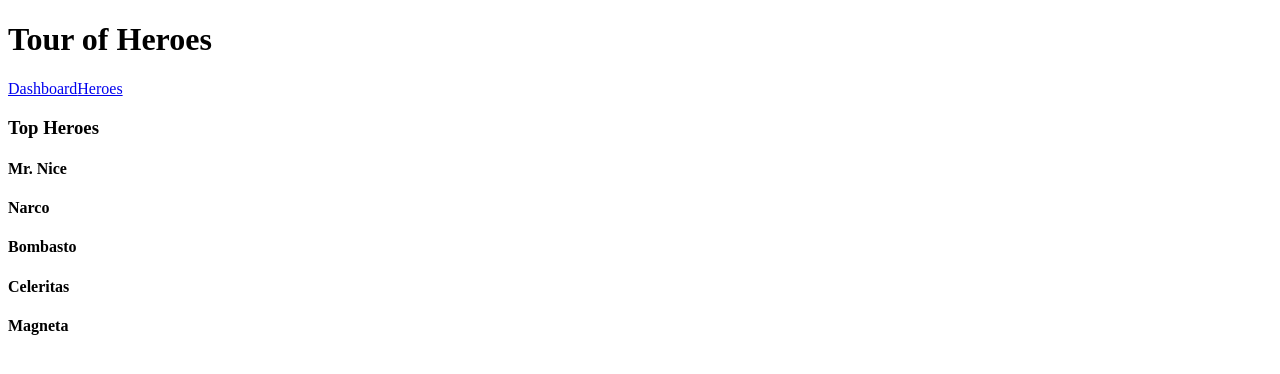
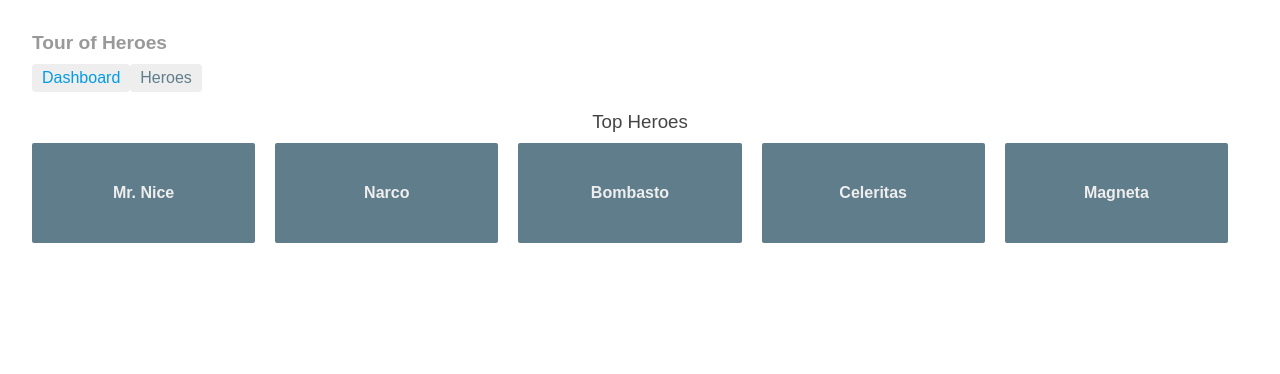
Before and after one commit to UlaSoda/TopHero, an Angular app: page /dashboard in a window 1280 px wide. Shown: the top 374 px of the page. Built offline with nearby package versions, Linux system fonts and the light colour scheme.

Commit message:
套用css樣式

```diff
--- a/src/app/app.component.css
+++ b/src/app/app.component.css
@@ -1,47 +1,28 @@
-.selected {
-background-color: #CFD8DC !important;
-color: white;
+h1 {
+  font-size: 1.2em;
+  color: #999;
+  margin-bottom: 0;
 }
-.heroes {
-margin: 0 0 2em 0;
-list-style-type: none;
-padding: 0;
-width: 15em;
+h2 {
+  font-size: 2em;
+  margin-top: 0;
+  padding-top: 0;
 }
-.heroes li {
-cursor: pointer;
-position: relative;
-left: 0;
-background-color: #EEE;
-margin: .5em;
-padding: .3em 0;
-height: 1.6em;
-border-radius: 4px;
+nav a {
+  padding: 5px 10px;
+  text-decoration: none;
+  margin-top: 10px;
+  display: inline-block;
+  background-color: #eee;
+  border-radius: 4px;
 }
-.heroes li.selected:hover {
-background-color: #BBD8DC !important;
-color: white;
+nav a:visited, a:link {
+  color: #607D8B;
 }
-.heroes li:hover {
-color: #607D8B;
-background-color: #DDD;
-left: .1em;
+nav a:hover {
+  color: #039be5;
+  background-color: #CFD8DC;
 }
-.heroes .text {
-position: relative;
-top: -3px;
+nav a.active {
+  color: #039be5;
 }
-.heroes .badge {
-display: inline-block;
-font-size: small;
-color: white;
-padding: 0.8em 0.7em 0 0.7em;
-background-color: #607D8B;
-line-height: 1em;
-position: relative;
-left: -1px;
-top: -4px;
-height: 1.8em;
-margin-right: .8em;
-border-radius: 4px 0 0 4px;
-}
--- a/src/app/app.component.html
+++ b/src/app/app.component.html
@@ -1,6 +1,6 @@
 <h1>{{title}}</h1>
     <nav>
-        <a routerLink="/dashboard">Dashboard</a>
-        <a routerLink="/heroes">Heroes</a>
+        <a routerLink="/dashboard" routerLinkActive="active">Dashboard</a>
+        <a routerLink="/heroes" routerLinkActive="active">Heroes</a>
     </nav>
 <router-outlet></router-outlet>
--- /dev/null
+++ b/src/app/dashboard.component.css
@@ -0,0 +1,60 @@
+[class*='col-'] {
+  float: left;
+}
+*, *:after, *:before {
+    -webkit-box-sizing: border-box;
+    -moz-box-sizing: border-box;
+    box-sizing: border-box;
+}
+h3 {
+  text-align: center; margin-bottom: 0;
+}
+[class*='col-'] {
+  padding-right: 20px;
+  padding-bottom: 20px;
+}
+[class*='col-']:last-of-type {
+  padding-right: 0;
+}
+.grid {
+  margin: 0;
+}
+.col-1-4 {
+  width: 20%;
+}
+.module {
+    padding: 20px;
+    text-align: center;
+    color: #eee;
+    max-height: 120px;
+    min-width: 120px;
+    background-color: #607D8B;
+    border-radius: 2px;
+}
+h4 {
+  position: relative;
+}
+.module:hover {
+  background-color: #EEE;
+  cursor: pointer;
+  color: #607d8b;
+}
+.grid-pad {
+  padding: 10px 0;
+}
+.grid-pad > [class*='col-']:last-of-type {
+  padding-right: 20px;
+}
+@media (max-width: 600px) {
+    .module {
+      font-size: 10px;
+      max-height: 75px; }
+}
+@media (max-width: 1024px) {
+    .grid {
+      margin: 0;
+    }
+    .module {
+      min-width: 60px;
+    }
+}
--- a/src/app/dashboard.component.ts
+++ b/src/app/dashboard.component.ts
@@ -6,7 +6,8 @@ import { HeroService } from './hero.service';
 
 @Component({
     selector: 'my-dashboard',
-    templateUrl: 'dashboard.component.html'
+    templateUrl: 'dashboard.component.html',
+    styleUrls: ['dashboard.component.css']
 })
 export class DashboardComponent implements OnInit{
     heroes: Hero[] = [];
--- /dev/null
+++ b/src/app/hero-detail.component.css
@@ -0,0 +1,29 @@
+label {
+  display: inline-block;
+  width: 3em;
+  margin: .5em 0;
+  color: #607D8B;
+  font-weight: bold;
+}
+input {
+  height: 2em;
+  font-size: 1em;
+  padding-left: .4em;
+}
+button {
+  margin-top: 20px;
+  font-family: Arial;
+  background-color: #eee;
+  border: none;
+  padding: 5px 10px;
+  border-radius: 4px;
+  cursor: pointer; cursor: hand;
+}
+button:hover {
+  background-color: #cfd8dc;
+}
+button:disabled {
+  background-color: #eee;
+  color: #ccc;
+  cursor: auto;
+}
--- a/src/app/hero-detail.component.ts
+++ b/src/app/hero-detail.component.ts
@@ -8,7 +8,7 @@ import { HeroService } from './hero.service';
     // moduleId: module.id,
     selector: 'my-hero-detail',
     templateUrl: 'hero-detail.component.html',
-
+    styleUrls: ['hero-detail.component.css']
 })
 export class HeroDetailComponent implements OnInit{
     //@Input 裝飾器(decorator),宣告hero是從別的元件輸入過來的
--- a/src/index.html
+++ b/src/index.html
@@ -8,6 +8,7 @@
 
   <meta name="viewport" content="width=device-width, initial-scale=1">
   <link rel="icon" type="image/x-icon" href="favicon.ico">
+  <link rel="stylesheet" href="styles.css">
 
 </head>
 <body>
--- /dev/null
+++ b/src/styles.css
@@ -0,0 +1,23 @@
+/* Master Styles */
+h1 {
+  color: #369;
+  font-family: Arial, Helvetica, sans-serif;
+  font-size: 250%;
+}
+h2, h3 {
+  color: #444;
+  font-family: Arial, Helvetica, sans-serif;
+  font-weight: lighter;
+}
+body {
+  margin: 2em;
+}
+body, input[text], button {
+  color: #888;
+  font-family: Cambria, Georgia;
+}
+/* . . . */
+/* everywhere else */
+* {
+  font-family: Arial, Helvetica, sans-serif;
+}
```
